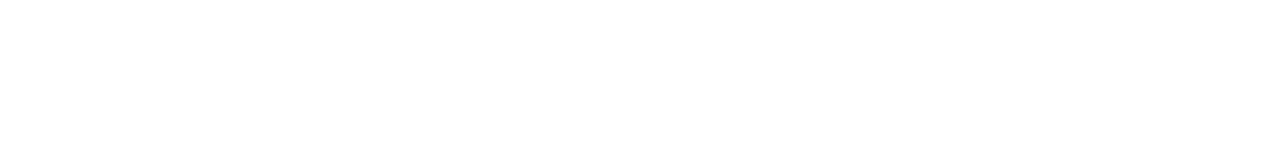
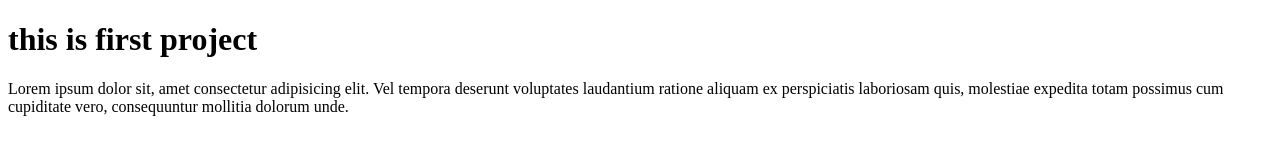
Before and after one commit to fatima-897/folder, a plain HTML site: page index.html in a window 1280 px wide. Drawn offline with Linux system fonts and the light colour scheme.

Commit message:
this is lastone commit

```diff
--- a/index.html
+++ b/index.html
@@ -1,11 +1,17 @@
 <!DOCTYPE html>
 <html lang="en">
-<head>
-    <meta charset="UTF-8">
-    <meta name="viewport" content="width=device-width, initial-scale=1.0">
+  <head>
+    <meta charset="UTF-8" />
+    <meta name="viewport" content="width=device-width, initial-scale=1.0" />
     <title>My project work</title>
-</head>
-<body>
-
-</body>
+  </head>
+  <body>
+    <h1>this is first project</h1>
+    <p>
+      Lorem ipsum dolor sit, amet consectetur adipisicing elit. Vel tempora
+      deserunt voluptates laudantium ratione aliquam ex perspiciatis laboriosam
+      quis, molestiae expedita totam possimus cum cupiditate vero, consequuntur
+      mollitia dolorum unde.
+    </p>
+  </body>
 </html>
```
